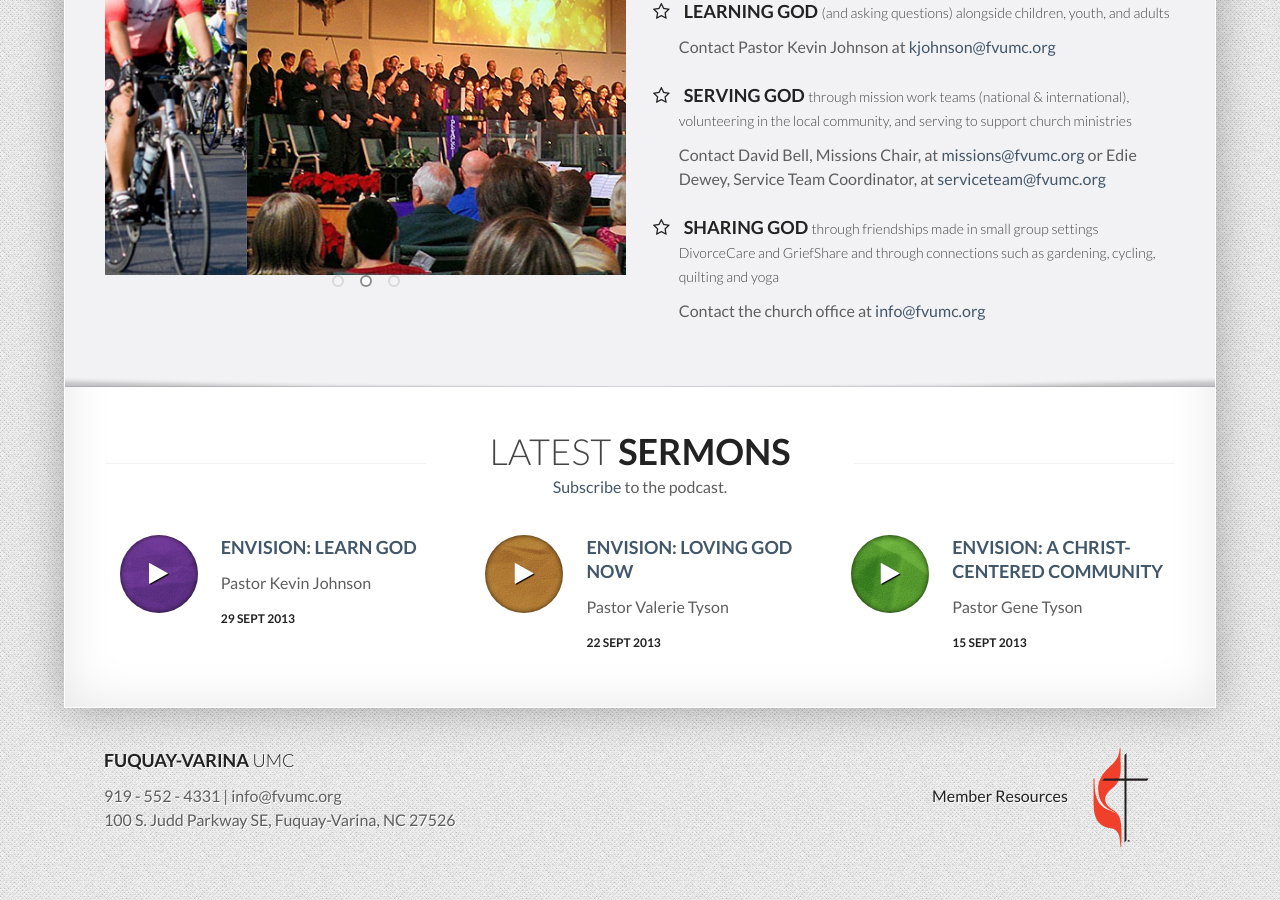
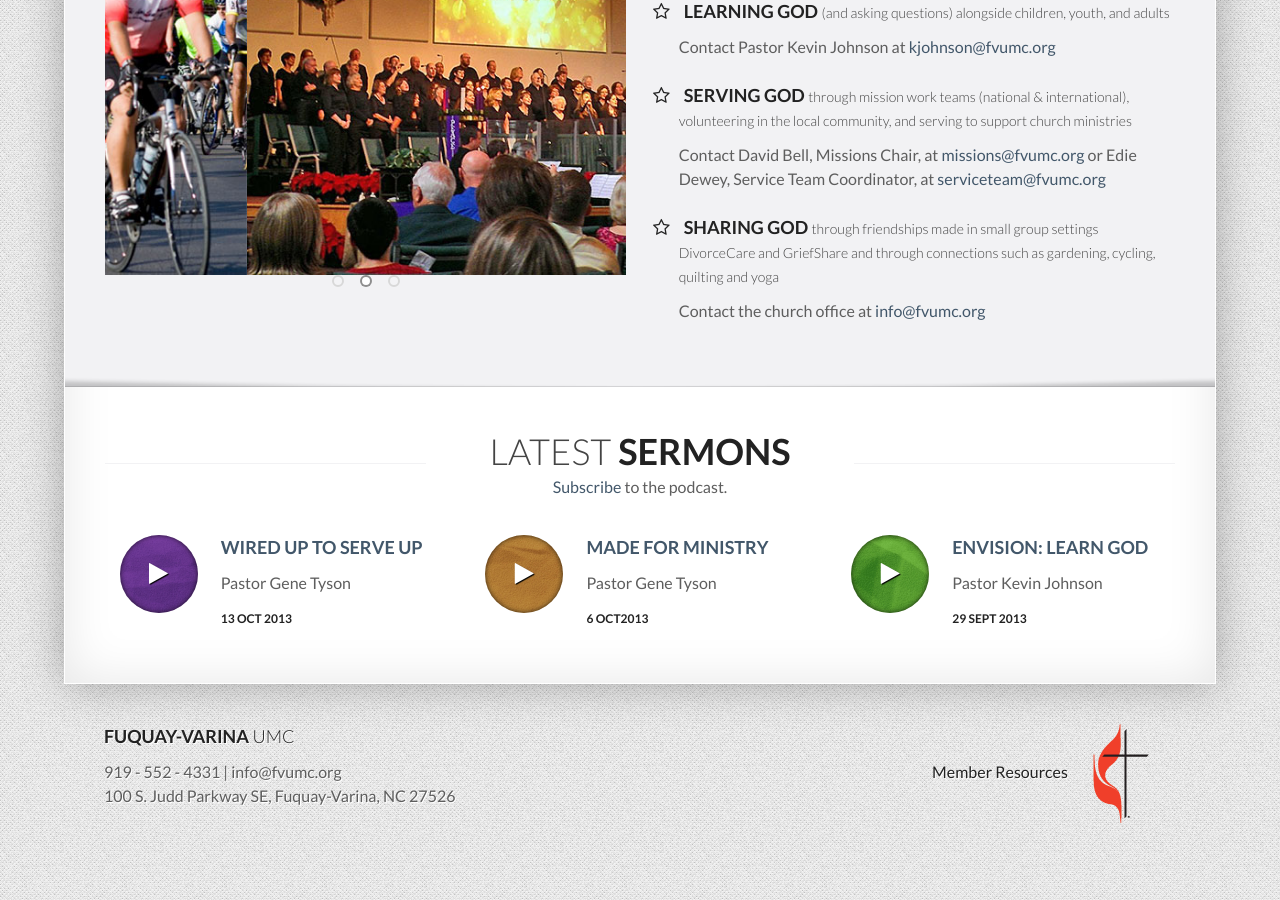
Before and after one commit to fvumc/fvumc.github.io, a Jekyll site: the page built from index.html, in a window 1280 px wide and 900 px high, scrolled down 2920 px. Built offline with Jekyll 4.4.1, drawn with Linux system fonts in a browser that asks for light colours; Markdown is read by kramdown in place of the engine named in the settings.

Commit message:
Updated podcasts to latest links

```diff
--- a/index.html
+++ b/index.html
@@ -241,7 +241,7 @@ title: Fuquay-Varina United Methodist Church
               <div class="row-fluid">
                 <div class="span4">
                   <div class="round-box box-small">
-                    <a class="box-inner" href="https://itunes.apple.com/us/podcast/envision-learn-god/id601951033?i=168721806">
+                    <a class="box-inner" href="https://itunes.apple.com/us/podcast/wired-up-to-serve-up/id601951033?i=169129399">
                       <img alt="some image" class="img-circle" src="images/Color-Block-Purple.jpg">
                       <i class='icon-play'></i>
                     </a>
@@ -249,7 +249,57 @@ title: Fuquay-Varina United Methodist Church
                 </div>
                 <div class="span8">
                   <h3>
-                    <a href="post.html">
+                    <a href="https://itunes.apple.com/us/podcast/wired-up-to-serve-up/id601951033?i=169129399">
+                      Wired Up to Serve Up
+                    </a>
+                  </h3>
+                  <p>
+                    Pastor Gene Tyson
+                  </p>
+                    <h5>
+                    13 Oct 2013
+                  </h5>
+                </div>
+              </div>
+            </li>
+            <li class="span4">
+              <div class="row-fluid">
+                <div class="span4">
+                  <div class="round-box box-small">
+                    <a class="box-inner" href="https://itunes.apple.com/us/podcast/made-for-ministry/id601951033?i=168945244">
+                      <img alt="some image" class="img-circle" src="images/Color-Block-Orange.jpg">
+                      <i class='icon-play'></i>
+                    </a>
+                  </div>
+                </div>
+                <div class="span8">
+                  <h3>
+                    <a href="https://itunes.apple.com/us/podcast/made-for-ministry/id601951033?i=168945244">
+                      Made for Ministry
+                    </a>
+                  </h3>
+                  <p>
+                    Pastor Gene Tyson
+                  </p>
+                    <h5>
+                    6 Oct2013
+                  </h5>
+                </div>
+              </div>
+            </li>
+            <li class="span4">
+              <div class="row-fluid">
+                <div class="span4">
+                  <div class="round-box box-small">
+                    <a class="box-inner" href="https://itunes.apple.com/us/podcast/envision-learn-god/id601951033?i=168721806">
+                      <img alt="some image" class="img-circle" src="images/Color-Block-Lime.jpg">
+                      <i class='icon-play'></i>
+                    </a>
+                  </div>
+                </div>
+                <div class="span8">
+                  <h3>
+                    <a href="https://itunes.apple.com/us/podcast/envision-learn-god/id601951033?i=168721806">
                       EnVision: Learn God
                     </a>
                   </h3>
@@ -262,56 +312,8 @@ title: Fuquay-Varina United Methodist Church
                 </div>
               </div>
             </li>
-            <li class="span4">
-              <div class="row-fluid">
-                <div class="span4">
-                  <div class="round-box box-small">
-                    <a class="box-inner" href="https://itunes.apple.com/us/podcast/envision-loving-god-now/id601951033?i=168317929">
-                      <img alt="some image" class="img-circle" src="images/Color-Block-Orange.jpg">
-                      <i class='icon-play'></i>
-                    </a>
-                  </div>
-                </div>
-                <div class="span8">
-                  <h3>
-                    <a href="post.html">
-                      EnVision: Loving God Now
-                    </a>
-                  </h3>
-                  <p>
-                    Pastor Valerie Tyson
-                  </p>
-                    <h5>
-                    22 Sept 2013
-                  </h5>
-                </div>
-              </div>
-            </li>
-            <li class="span4">
-              <div class="row-fluid">
-                <div class="span4">
-                  <div class="round-box box-small">
-                    <a class="box-inner" href="https://itunes.apple.com/us/podcast/envision-christ-centered-community/id601951033?i=167626939">
-                      <img alt="some image" class="img-circle" src="images/Color-Block-Lime.jpg">
-                      <i class='icon-play'></i>
-                    </a>
-                  </div>
-                </div>
-                <div class="span8">
-                  <h3>
-                    <a href="post.html">
-                      EnVision: A Christ-Centered Community
-                    </a>
-                  </h3>
-                  <p>
-                    Pastor Gene Tyson
-                  </p>
-                    <h5>
-                    15 Sept 2013
-                  </h5>
-                </div>
-              </div>
-            </li>
+
+
           </ul>
         </div>
       </section>
```
